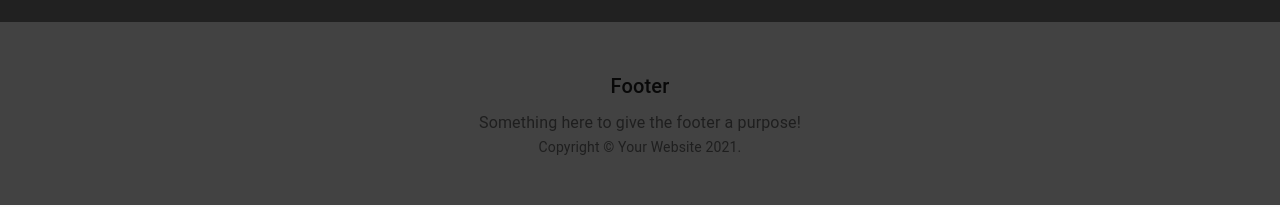
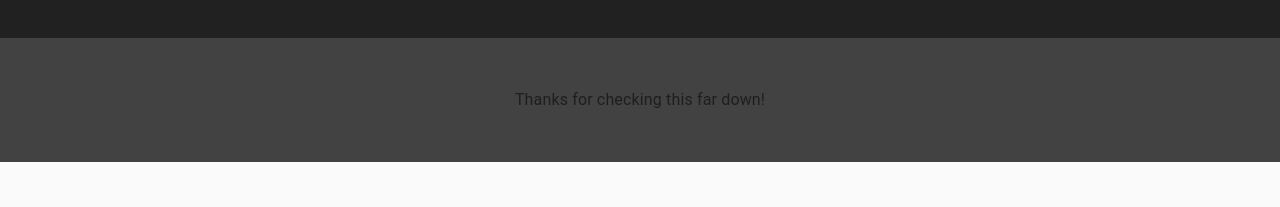
Before and after one commit to matthewbouc/weekend-react-gallery, a React (Create React App) app: page / in a window 1280 px wide. Shown: the part 423-630 px from the top of the page. Built offline with nearby package versions, Linux system fonts and the light colour scheme; no server answers.

Commit message:
building out components - UseStyles and NewItem(for posting)

```diff
--- a/src/components/App/App.jsx
+++ b/src/components/App/App.jsx
@@ -3,68 +3,17 @@ import axios from 'axios';
 import { useState, useEffect } from 'react';
 import './App.css';
 import AppBar from '@material-ui/core/AppBar';
-import Button from '@material-ui/core/Button';
 import CameraIcon from '@material-ui/icons/PhotoCamera';
 import CssBaseline from '@material-ui/core/CssBaseline';
-import Grid from '@material-ui/core/Grid';
 import Toolbar from '@material-ui/core/Toolbar';
 import Typography from '@material-ui/core/Typography';
 import { makeStyles } from '@material-ui/core/styles';
 import Container from '@material-ui/core/Container';
-import Link from '@material-ui/core/Link';
 import GalleryList from '../GalleryList/GalleryList';
+import useStyles from '../UseStyles/UseStyles';
 
 
 
-function Copyright() {
-  return (
-    <Typography variant="body2" color="textSecondary" align="center">
-      {'Copyright © '}
-      <Link color="inherit" href="https://material-ui.com/">
-        Your Website
-      </Link>{' '}
-      {new Date().getFullYear()}
-      {'.'}
-    </Typography>
-  );
-}
-
-const useStyles = makeStyles((theme) => ({
-  albumLayout: {
-    backgroundColor: theme.palette.info.light,
-    color: theme.palette.common.black,
-  },
-  icon: {
-    marginRight: theme.spacing(2),
-    color: theme.palette.common.black,
-  },
-  heroContent: {
-    backgroundColor: theme.palette.grey[800],
-    padding: theme.spacing(8, 0, 6),
-    color: theme.palette.common.white,
-  },
-  cardGrid: {
-    backgroundColor: theme.palette.grey[900],
-    paddingTop: theme.spacing(8),
-    paddingBottom: theme.spacing(8),
-  },
-  card: {
-    height: '100%',
-    display: 'flex',
-    flexDirection: 'column',
-  },
-  cardMedia: {
-    paddingTop: '56.25%', // 16:9
-  },
-  cardContent: {
-    backgroundColor: theme.palette.grey[800],
-    flexGrow: 1,
-  },
-  footer: {
-    backgroundColor: theme.palette.grey[800],
-    padding: theme.spacing(6),
-  },
-}));
 
 const cards = [1, 2, 3, 4, 5, 6, 7, 8, 9];
 
@@ -154,13 +103,9 @@ function App() {
             </main>
       {/* Footer */}
       <footer className={classes.footer}>
-        <Typography variant="h6" align="center" gutterBottom>
-          Footer
+        <Typography variant="subtitle1" align="center" color="textSecondary" component="p">
+          Thanks for checking this far down!
         </Typography>
-        <Typography variant="subtitle1" align="center" color="textSecondary" component="p">
-          Something here to give the footer a purpose!
-        </Typography>
-        <Copyright />
       </footer>
       </>
 
--- a/src/components/GalleryList/GalleryList.jsx
+++ b/src/components/GalleryList/GalleryList.jsx
@@ -2,47 +2,7 @@ import GalleryItem from "../GalleryItem/GalleryItem";
 import Card from '@material-ui/core/Card';
 import CardContent from '@material-ui/core/CardContent';
 import Grid from '@material-ui/core/Grid';
-import { makeStyles } from '@material-ui/core/styles';
-
-
-
-
-const useStyles = makeStyles((theme) => ({
-    icon: {
-      marginRight: theme.spacing(2),
-    },
-    heroContent: {
-      backgroundColor: theme.palette.background.paper,
-      padding: theme.spacing(8, 0, 6),
-    },
-    heroButtons: {
-      marginTop: theme.spacing(4),
-    },
-    cardGrid: {
-      paddingTop: theme.spacing(8),
-      paddingBottom: theme.spacing(8),
-    },
-    card: {
-      height: '100%',
-      display: 'flex',
-      flexDirection: 'column',
-      backgroundColor: theme.palette.grey[800],
-    },
-
-    cardMedia: {
-      paddingTop: '56.25%', // 16:9
-    },
-    cardContent: {
-      flexGrow: 1,
-      color: theme.palette.common.white,
-    },
-    footer: {
-      backgroundColor: theme.palette.background.paper,
-      padding: theme.spacing(6),
-    },
-  }));
-
-
+import useStyles from "../UseStyles/UseStyles";
 
 
 function GalleryList({galleryItems, putLikeButton}){
--- /dev/null
+++ b/src/components/UseStyles/UseStyles.jsx
@@ -0,0 +1,46 @@
+import { makeStyles } from '@material-ui/core/styles';
+
+
+const useStyles = makeStyles((theme) => ({
+    albumLayout: {
+      backgroundColor: theme.palette.info.light,
+      color: theme.palette.common.black,
+    },
+    icon: {
+      marginRight: theme.spacing(2),
+      color: theme.palette.common.black,
+    },
+    heroContent: {
+      backgroundColor: theme.palette.grey[800],
+      padding: theme.spacing(8, 0, 6),
+      color: theme.palette.common.white,
+    },
+    cardGrid: {
+      backgroundColor: theme.palette.grey[900],
+      paddingTop: theme.spacing(8),
+      paddingBottom: theme.spacing(8),
+    },
+    cardMedia: {
+      paddingTop: '56.25%', // 16:9
+    },
+    cardContent: {
+      backgroundColor: theme.palette.grey[800],
+      flexGrow: 1,
+      color: theme.palette.common.white,
+    },
+    footer: {
+      backgroundColor: theme.palette.grey[800],
+      padding: theme.spacing(6),
+    },
+    heroButtons: {
+      marginTop: theme.spacing(4),
+    },
+    card: {
+      height: '100%',
+      display: 'flex',
+      flexDirection: 'column',
+      backgroundColor: theme.palette.grey[800],
+    },
+  }))
+
+  export default useStyles
```
Also changed, not shown: src/components/NewItem/NewItem.jsx (added).
